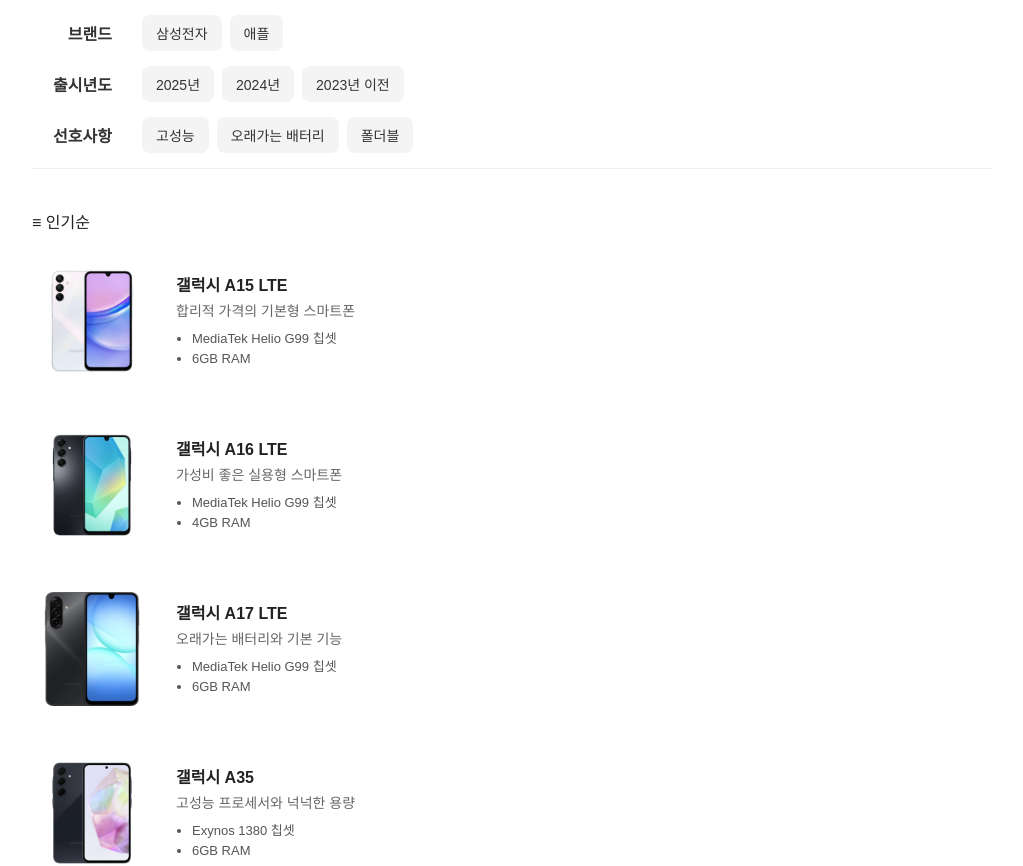
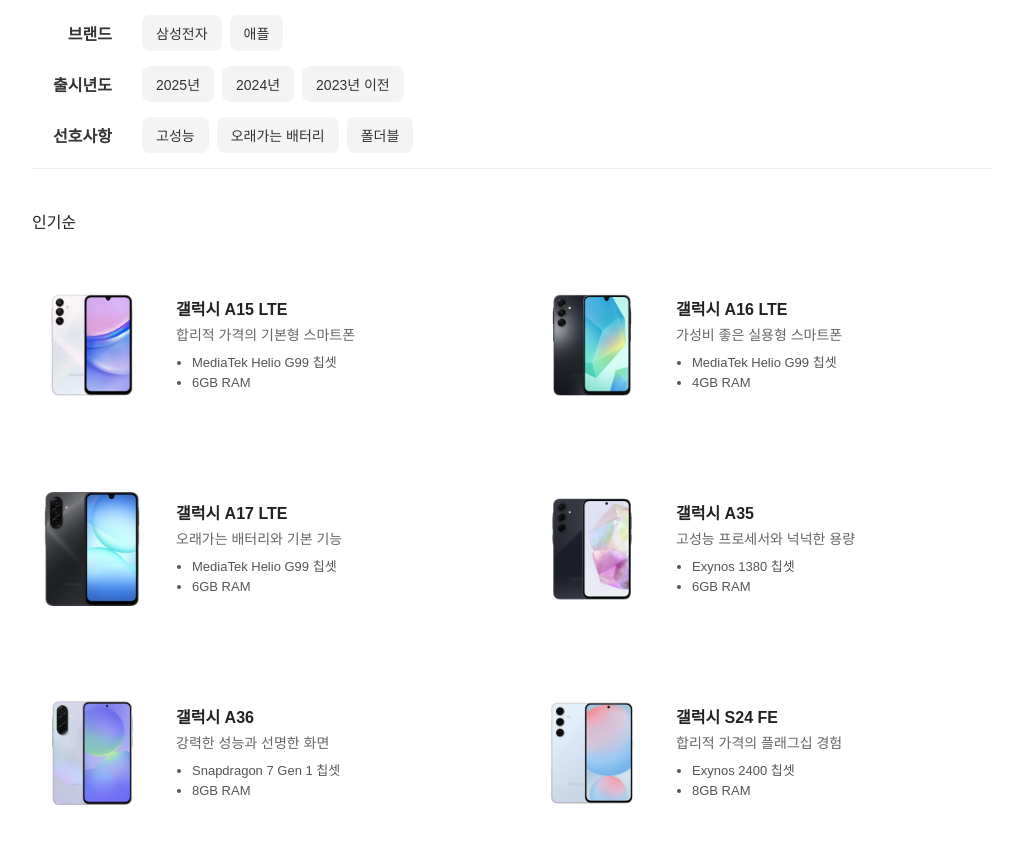
Before and after one commit to SWE2013-TEAM-25-08/smartphone-finder, a SvelteKit app: page /list in a window 1280 px wide. Shown: the top 866 px of the page, without its empty margins (128-1151 px from the left). Built offline with nearby package versions, Linux system fonts and the light colour scheme.

Commit message:
정렬 기준 추가 및 리스트 css 일부 수정

```diff
--- a/src/routes/list/+page.svelte
+++ b/src/routes/list/+page.svelte
@@ -6,35 +6,47 @@
     import type { Table } from "$lib/types/Table";
 
     interface Filter {
-        display: string
-        filter: (phone: Smartphone) => boolean
+        display: string;
+        filter: (phone: Smartphone) => boolean;
     }
 
+    const SortBy = {
+        Popular: "popular",
+        ReleaseDate: "release_date",
+        PriceHigh: "price_high",
+        PriceLow: "price_low",
+    } as const;
+
+    type SortByType = typeof SortBy[keyof typeof SortBy];
+
+    let sortBy: SortByType = SortBy.Popular;
+    let open = false;
+    let currentLabel = "인기순";
     let phones: Smartphone[] = PhoneList;
+    let table: Table | null = null;
 
     onMount(() => {
-        let tableString: string | null = sessionStorage.getItem("table")
+        const tableString = sessionStorage.getItem("table");
         if (tableString) {
-            let table: Table = JSON.parse(tableString)
-            phones = phones.sort((a: Smartphone, b: Smartphone) => b.getScore(table) - a.getScore(table))
+            table = JSON.parse(tableString);
         }
-    })
+    });
 
     let brands: Filter[] = [
-        { display: "삼성전자", filter: ((phone: Smartphone): boolean => phone.brand === Brand.Samsung) },
-        { display: "애플", filter: ((phone: Smartphone): boolean => phone.brand === Brand.Apple) },
+        { display: "삼성전자", filter: phone => phone.brand === Brand.Samsung },
+        { display: "애플", filter: phone => phone.brand === Brand.Apple },
     ];
 
     let years: Filter[] = [
-        { display: "2025년", filter: ((phone: Smartphone): boolean => phone.release_date.getFullYear() === 2025) },
-        { display: "2024년", filter: ((phone: Smartphone): boolean => phone.release_date.getFullYear() === 2024) },
-        { display: "2023년 이전", filter: ((phone: Smartphone): boolean => phone.release_date.getFullYear() <= 2023) },
+        { display: "2025년", filter: phone => phone.release_date.getFullYear() === 2025 },
+        { display: "2024년", filter: phone => phone.release_date.getFullYear() === 2024 },
+        { display: "2023년 이전", filter: phone => phone.release_date.getFullYear() <= 2023 },
     ];
 
     let features: Filter[] = [
-        { display: "고성능", filter: ((phone: Smartphone): boolean => phone.cpu.single >= 2000) },
-        { display: "오래가는 배터리", filter: ((phone: Smartphone): boolean => phone.battery_time >= 11 * 60) },
-        { display: "폴더블", filter: ((phone: Smartphone): boolean => phone.foldable) },
+        { display: "고성능", filter: phone => phone.cpu.single >= 2000 },
+        { display: "오래가는 배터리", filter: phone => phone.battery_time >= 11 * 60 },
+        { display: "폴더블", filter: phone => phone.foldable },
     ];
 
     let selectedBrands: Filter[] = [];
@@ -42,35 +54,60 @@
     let selectedFeatures: Filter[] = [];
 
     function toggleBrand(brand: Filter) {
-        if (selectedBrands.includes(brand)) {
-            selectedBrands = selectedBrands.filter(b => b !== brand);
-        } else {
-            selectedBrands = [...selectedBrands, brand];
-        }
+        selectedBrands = selectedBrands.includes(brand)
+            ? selectedBrands.filter(b => b !== brand)
+            : [...selectedBrands, brand];
     }
 
     function toggleYear(year: Filter) {
-        if (selectedYears.includes(year)) {
-            selectedYears = selectedYears.filter(y => y !== year);
-        } else {
-            selectedYears = [...selectedYears, year];
-        }
+        selectedYears = selectedYears.includes(year)
+            ? selectedYears.filter(y => y !== year)
+            : [...selectedYears, year];
     }
 
     function toggleFeature(feature: Filter) {
-        if (selectedFeatures.includes(feature)) {
-            selectedFeatures = selectedFeatures.filter(f => f !== feature);
-        } else {
-            selectedFeatures = [...selectedFeatures, feature];
-        }
+        selectedFeatures = selectedFeatures.includes(feature)
+            ? selectedFeatures.filter(f => f !== feature)
+            : [...selectedFeatures, feature];
     }
 
-    $: filteredPhones = phones.filter(phone => {
-        const brandMatch = selectedBrands.length === 0 || selectedBrands.some(brand => brand.filter(phone));
-        const yearMatch = selectedYears.length === 0 || selectedYears.some(year => year.filter(phone));
-        const featureMatch = selectedFeatures.length === 0 || selectedFeatures.some(feature => feature.filter(phone));
-        return brandMatch && yearMatch && featureMatch;
-    });
+    $: filteredPhones = phones
+        .filter(phone => {
+            const brandMatch = selectedBrands.length === 0 || selectedBrands.some(b => b.filter(phone));
+            const yearMatch = selectedYears.length === 0 || selectedYears.some(y => y.filter(phone));
+            const featureMatch = selectedFeatures.length === 0 || selectedFeatures.some(f => f.filter(phone));
+            return brandMatch && yearMatch && featureMatch;
+        })
+        .sort((a, b) => {
+            switch (sortBy) {
+                case SortBy.Popular:
+                    if (!table) return 0;
+                    return b.getScore(table) - a.getScore(table);
+                case SortBy.ReleaseDate:
+                    return b.release_date.getTime() - a.release_date.getTime();
+                case SortBy.PriceHigh:
+                    return b.price - a.price;
+                case SortBy.PriceLow:
+                    return a.price - b.price;
+            }
+        });
+
+        function selectSort(option: SortByType) {
+            sortBy = option;
+            open = false;
+
+            switch(option) {
+                case SortBy.Popular:
+                    currentLabel = "≡ 인기순"; break;
+                case SortBy.ReleaseDate:
+                    currentLabel = "≡ 최신순"; break;
+                case SortBy.PriceHigh:
+                    currentLabel = "≡ 가격 높은순"; break;
+                case SortBy.PriceLow:
+                    currentLabel = "≡ 가격 낮은순"; break;
+            }
+        }
+
 </script>
 
 <div class="page">
@@ -96,7 +133,8 @@
                     {#each years as year}
                         <button
                             class:selected={selectedYears.includes(year)}
-                            on:click={() => toggleYear(year)}>
+                            on:click={() => toggleYear(year)}
+                        >
                             {year.display}
                         </button>
                     {/each}
@@ -118,8 +156,21 @@
             </section>
         </div>
 
+        <div class="sort-custom" on:click={() => open = !open}>
+            <span>{currentLabel}</span>
+            <span class="icon"></span>
+        </div>
+
+        {#if open}
+            <ul class="sort-dropdown">
+                <li on:click={() => selectSort("popular")}>인기순</li>
+                <li on:click={() => selectSort("release_date")}>최신순</li>
+                <li on:click={() => selectSort("price_high")}>가격 높은순</li>
+                <li on:click={() => selectSort("price_low")}>가격 낮은순</li>
+            </ul>
+        {/if}
+
         <section class="product-list">
-            <p>≡ 인기순</p>
             {#each filteredPhones as phone}
                 <article class="phone-card">
                     {#if phone.image}
@@ -222,6 +273,9 @@
 }
 
 .product-list {
+    display: grid;
+    grid-template-columns: repeat(auto-fill, minmax(300px, 1fr));
+    gap: 40px;
     margin-top: 40px;
 }
 
@@ -273,4 +327,50 @@
 .phone-info li {
     margin-bottom: 4px;
 }
+
+.sort-dropdown {
+    position: absolute;
+    background-color: #fff;
+    border: 1px solid #ddd;
+    border-radius: 8px;
+    margin-top: 4px;
+    list-style: none;
+    padding: 0;
+    width: 140px;
+    z-index: 10;
+}
+
+.sort-dropdown li {
+    padding: 8px 12px;
+    cursor: pointer;
+}
+
+.sort-dropdown li:hover {
+    background-color: #f4f4f4;
+}
+
+button {
+    all: unset;
+    align-items: center;
+    justify-content: center;
+    padding: 8px 14px;
+    border-radius: 8px;
+    background-color: #f4f4f4;
+    color: #333;
+    font-size: 14px;
+    cursor: pointer;
+    transition: all 0.2s ease;
+
+}
+
+.sort-dropdown li {
+    all: unset;
+    display: block;
+    padding: 8px 12px;
+    cursor: pointer;
+}
+.sort-dropdown li:hover {
+    background-color: #f4f4f4;
+}
+
 </style>
```
